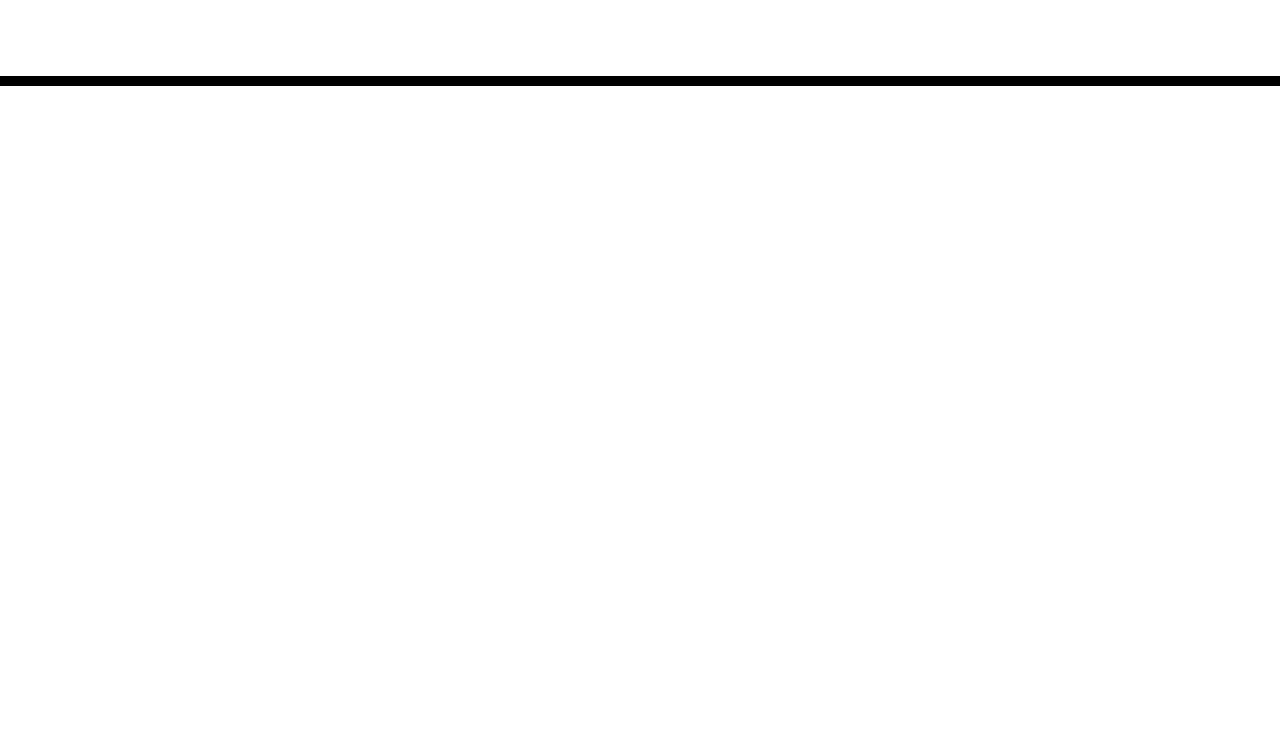
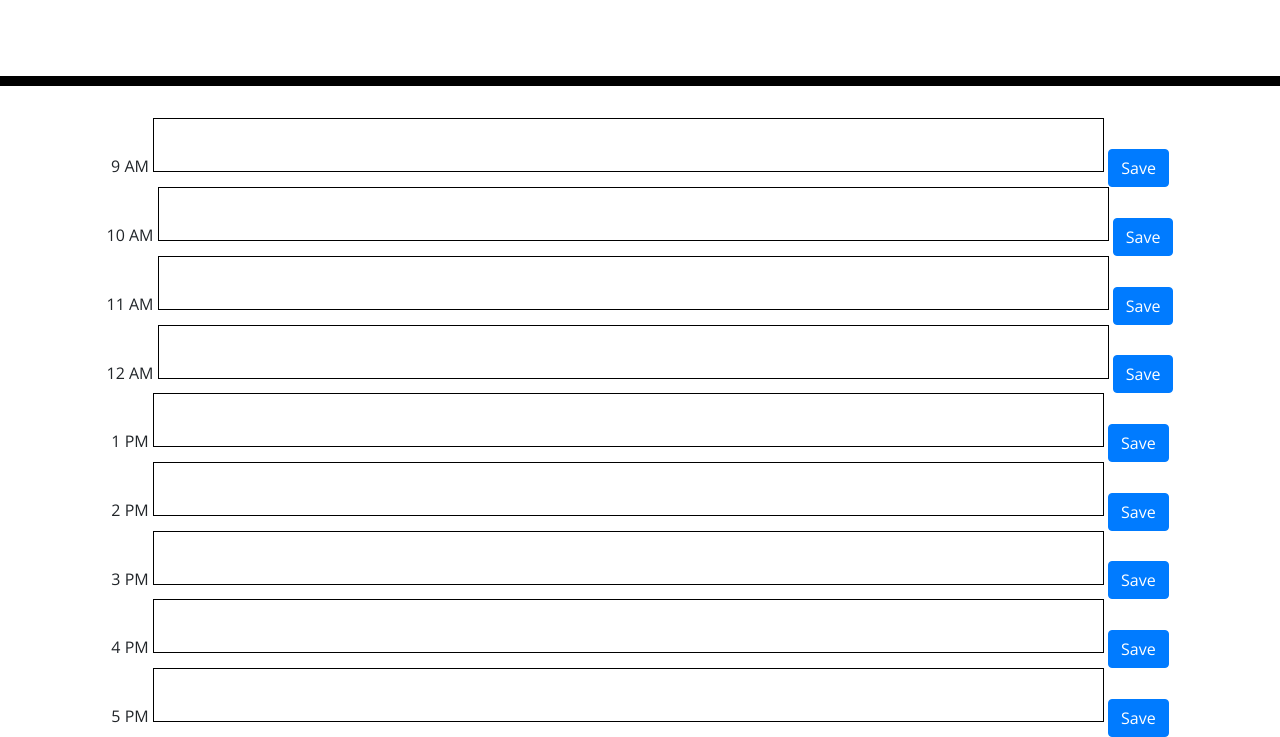
Before and after one commit to Hibram007/just-tech-news, a plain HTML site: page Desktop/work-day-scheduler/Develop/index.html in a window 1280 px wide. Shown: the part 182-919 px from the top of the page. Before the commit the page ends 800 px from the top, so only its background shows below. Drawn offline with nearby package versions, Linux system fonts and the light colour scheme.

Commit message:
css and html adjusted for timebox

```diff
--- a/Desktop/work-day-scheduler/Develop/index.html
+++ b/Desktop/work-day-scheduler/Develop/index.html
@@ -28,8 +28,58 @@
       <p class="lead">A simple calendar app for scheduling your work day</p>
       <p id="currentDay" class="lead"></p>
     </header>
-    <div class="container">
-      <!-- Timeblocks go here -->
+
+    <div class="container flex-row justify-space-between">
+      <div class="col-12">
+              <!-- Timeblocks go here -->
+        <div class="time-block">
+          <div class="list-item">
+            <span class="time-text"> 9 AM</span> <textarea name="Test" id="textarea" rows="2" cols="100"> </textarea>
+            <button type="button" class="btn btn-primary btn-md"> Save </button>
+          </div>
+
+          <div class="list-item">
+            <span class="time-text"> 10 AM</span> <textarea name="Test" id="textarea" rows="2" cols="100"> </textarea>
+            <button type="button" class="btn btn-primary btn-md"> Save </button>
+            </div>
+
+          <div class="list-item">
+            <span class="time-text"> 11 AM</span> <textarea name="Test" id="textarea" rows="2" cols="100"> </textarea>
+            <button type="button" class="btn btn-primary btn-md"> Save </button>
+            </div>
+
+          <div class="list-item">
+            <span class="time-text"> 12 AM </span> <textarea name="Test" id="textarea" rows="2" cols="100"> </textarea>
+            <button type="button" class="btn btn-primary btn-md"> Save </button>
+            </div>
+
+          <div class="list-item">
+            <span class="time-text"> 1 PM </span> <textarea name="Test" id="textarea" rows="2" cols="100"> </textarea>
+            <button type="button" class="btn btn-primary btn-md"> Save </button>
+          </div>
+
+          <div class="list-item">
+            <span class="time-text"> 2 PM </span> <textarea name="Test" id="textarea" rows="2" cols="100"> </textarea>
+            <button type="button" class="btn btn-primary btn-md"> Save </button>
+            </div>
+
+          <div class="list-item">
+            <span class="time-text"> 3 PM </span> <textarea name="Test" id="textarea" rows="2" cols="100"> </textarea>
+            <button type="button" class="btn btn-primary btn-md"> Save </button>
+          </div>
+
+          <div class="list-item">
+            <span class="time-text"> 4 PM </span> <textarea name="Test" id="textarea" rows="2" cols="100"> </textarea>
+            <button type="button" class="btn btn-primary btn-md"> Save </button>
+          </div>
+
+          <div class="list-item">
+            <span class="time-text"> 5 PM </span> <textarea name="Test" id="textarea" rows="2" cols="100"> </textarea>
+            <button type="button" class="btn btn-primary btn-md"> Save </button>
+          </div>
+
+        </div>
+      </div>
     </div>
 
     <script src="https://code.jquery.com/jquery-3.4.1.min.js"></script>
--- a/Desktop/work-day-scheduler/Develop/style.css
+++ b/Desktop/work-day-scheduler/Develop/style.css
@@ -9,7 +9,7 @@ textarea{
   border: none;
   resize: none;
   color: #000000;
-  border-left: 1px solid black;
+  border: 1px solid black;
   padding: 10px;
 }
 
@@ -69,3 +69,18 @@ textarea{
   font-size: 20px;
   transition: all .3s ease-in-out;
 }
+
+
+.list-item {
+width: 100%;
+}
+
+.list-item #text {
+  float: left;
+}
+
+
+
+/*.time-text {
+  float: left;
+}
```
